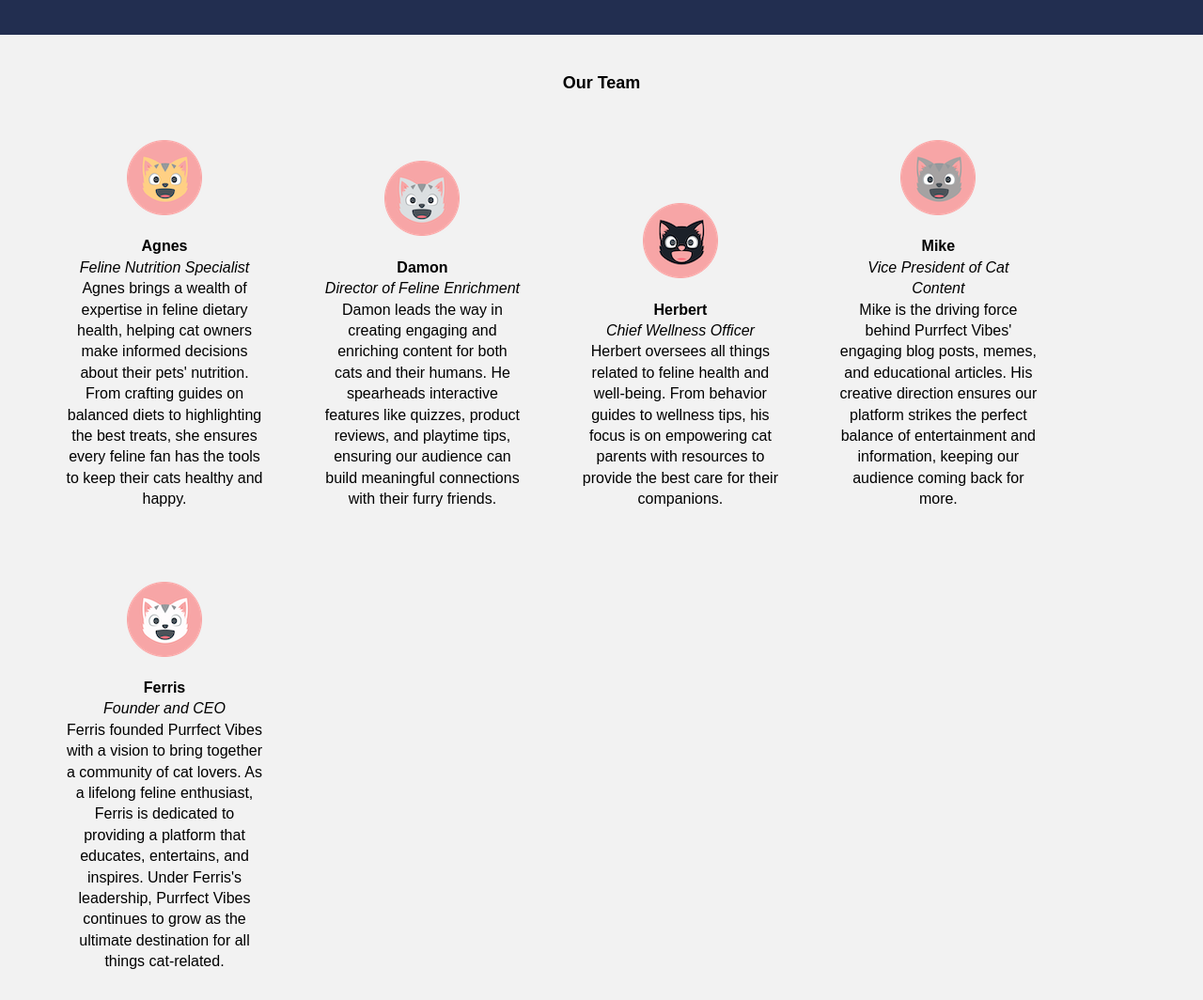
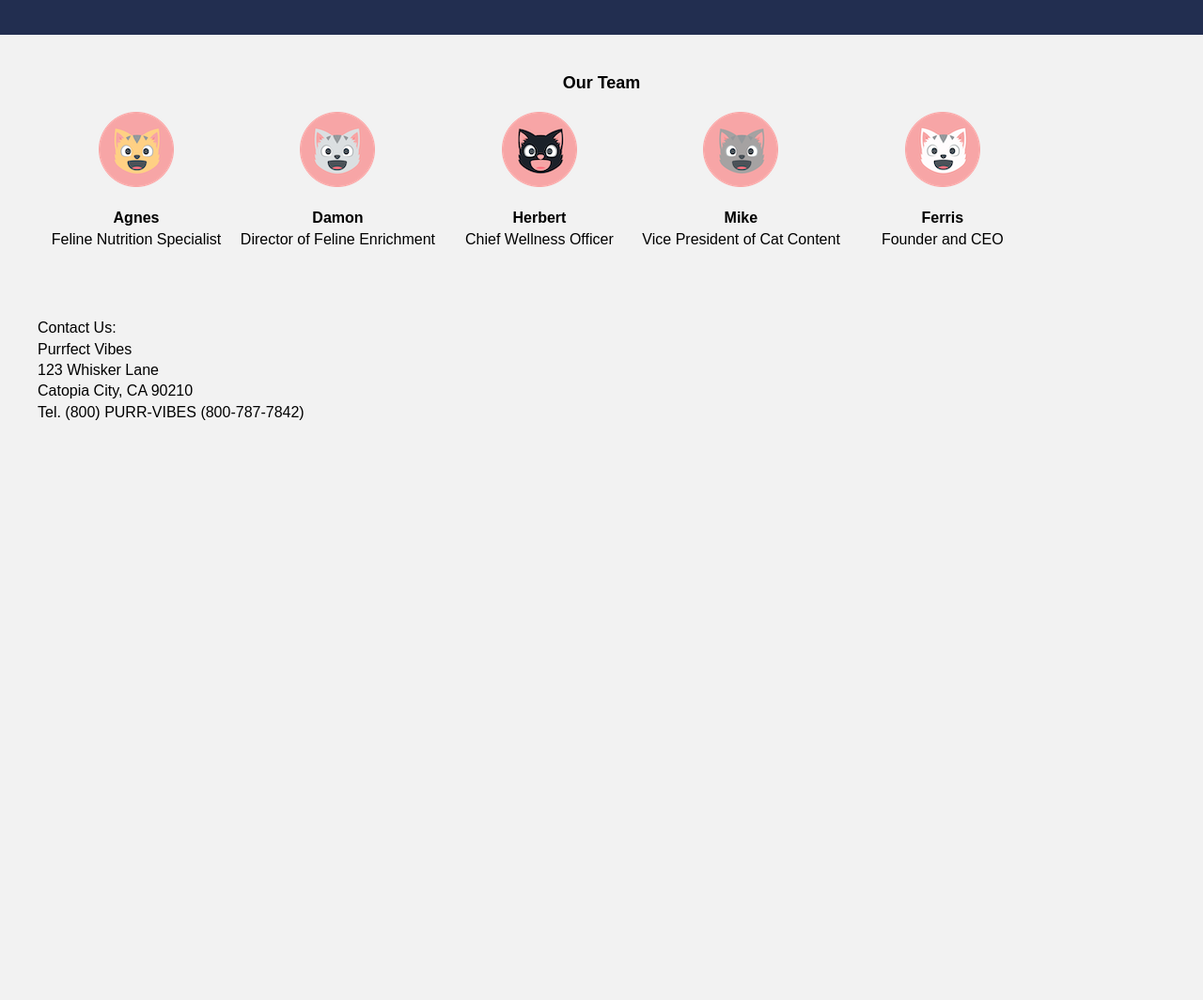
Before and after one commit to katterson/COMM672_assignmentM5, a plain HTML site: page purrfectvibes/index.html in a window 1280 px wide. Shown: the part 1284-2348 px from the top of the page at 94% size. After the commit the page ends 1770 px from the top, so only its background shows below. Drawn offline with Linux system fonts and the light colour scheme.

Commit message:
updated team block
alignment needs to be fixed

```diff
--- a/purrfectvibes/css/styles.css
+++ b/purrfectvibes/css/styles.css
@@ -117,10 +117,16 @@
     display: inline-block;
     background-color: white;
 }
+/* ,team container {
+    text-align: center;
+} */
 .team-block {
     width: 210px;
-    padding: 10px;
-    margin: 20px;
     text-align: center;
     display: inline-block;
+    white-space: nowrap;
+    margin: 0 auto;
 }
+.team-block em {
+    font-style: normal;
+}
--- a/purrfectvibes/index.html
+++ b/purrfectvibes/index.html
@@ -78,31 +78,31 @@
             <img src="images/head-agnes.png" alt="Agnes"/>
             <p><strong>Agnes</strong><br>
                 <em>Feline Nutrition Specialist</em><br>
-                Agnes brings a wealth of expertise in feline dietary health, helping cat owners make informed decisions about their pets' nutrition. From crafting guides on balanced diets to highlighting the best treats, she ensures every feline fan has the tools to keep their cats healthy and happy.</p>
+                <!-- Agnes brings a wealth of expertise in feline dietary health, helping cat owners make informed decisions about their pets' nutrition. From crafting guides on balanced diets to highlighting the best treats, she ensures every feline fan has the tools to keep their cats healthy and happy.</p> -->
         </div>
         <div class="team-block">
             <img src="images/head-damon.png" alt="Damon"/>
             <p><strong>Damon</strong><br>
                 <em>Director of Feline Enrichment</em><br>
-                Damon leads the way in creating engaging and enriching content for both cats and their humans. He spearheads interactive features like quizzes, product reviews, and playtime tips, ensuring our audience can build meaningful connections with their furry friends.</p>
+                <!-- Damon leads the way in creating engaging and enriching content for both cats and their humans. He spearheads interactive features like quizzes, product reviews, and playtime tips, ensuring our audience can build meaningful connections with their furry friends.</p> -->
         </div>
         <div class="team-block">
             <img src="images/head-herbert.png" alt="Damon"/>
             <p><strong>Herbert</strong><br>
                 <em>Chief Wellness Officer</em><br>
-                Herbert oversees all things related to feline health and well-being. From behavior guides to wellness tips, his focus is on empowering cat parents with resources to provide the best care for their companions.</p>
+                <!-- Herbert oversees all things related to feline health and well-being. From behavior guides to wellness tips, his focus is on empowering cat parents with resources to provide the best care for their companions.</p> -->
         </div>
         <div class="team-block">
             <img src="images/head-mike.png" alt="Mike"/>
             <p><strong>Mike</strong><br>
                 <em>Vice President of Cat Content</em><br>
-                Mike is the driving force behind Purrfect Vibes' engaging blog posts, memes, and educational articles. His creative direction ensures our platform strikes the perfect balance of entertainment and information, keeping our audience coming back for more.</p>
+                <!-- Mike is the driving force behind Purrfect Vibes' engaging blog posts, memes, and educational articles. His creative direction ensures our platform strikes the perfect balance of entertainment and information, keeping our audience coming back for more.</p> -->
         </div>
         <div class="team-block">
             <img src="images/head-ferris.png" alt="Ferris"/>
             <p><strong>Ferris</strong><br>
                 <em>Founder and CEO</em><br>
-                Ferris founded Purrfect Vibes with a vision to bring together a community of cat lovers. As a lifelong feline enthusiast, Ferris is dedicated to providing a platform that educates, entertains, and inspires. Under Ferris's leadership, Purrfect Vibes continues to grow as the ultimate destination for all things cat-related.</p>
+                <!-- Ferris founded Purrfect Vibes with a vision to bring together a community of cat lovers. As a lifelong feline enthusiast, Ferris is dedicated to providing a platform that educates, entertains, and inspires. Under Ferris's leadership, Purrfect Vibes continues to grow as the ultimate destination for all things cat-related.</p> -->
         </div>
     </section>
     <footer>
```
